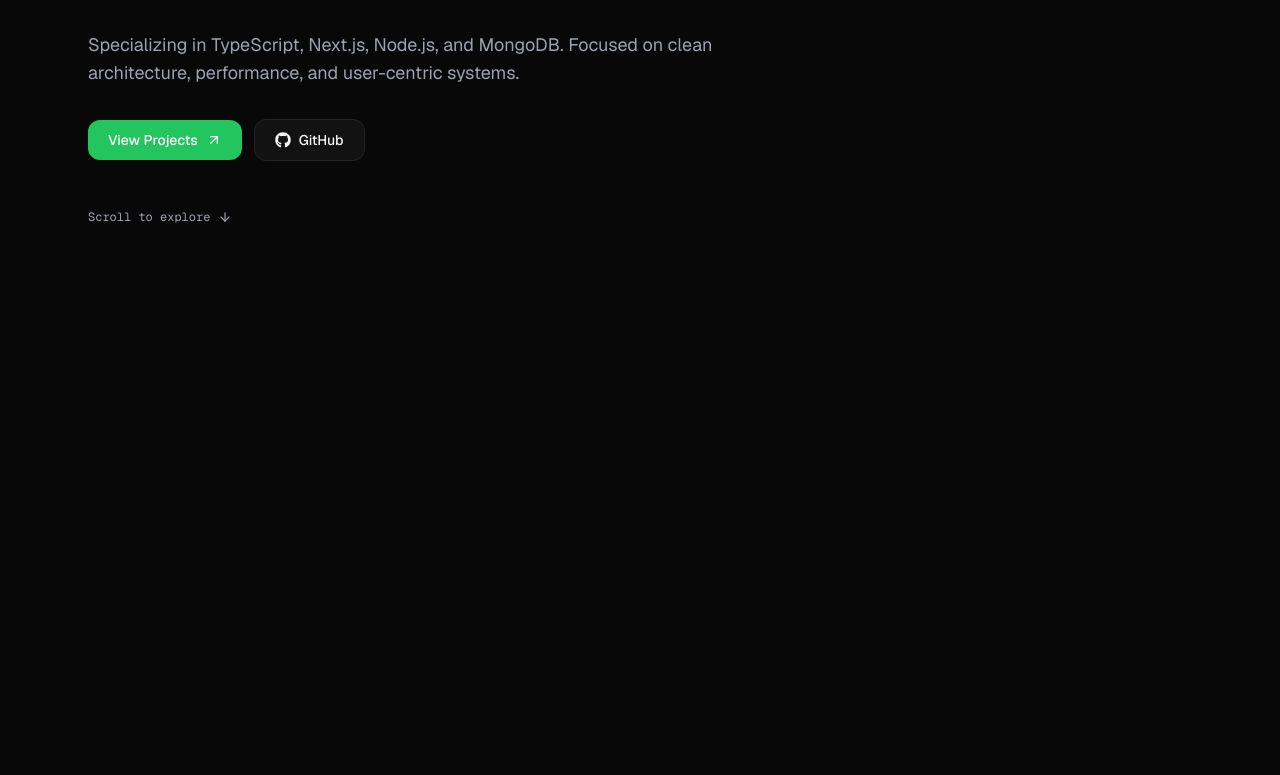
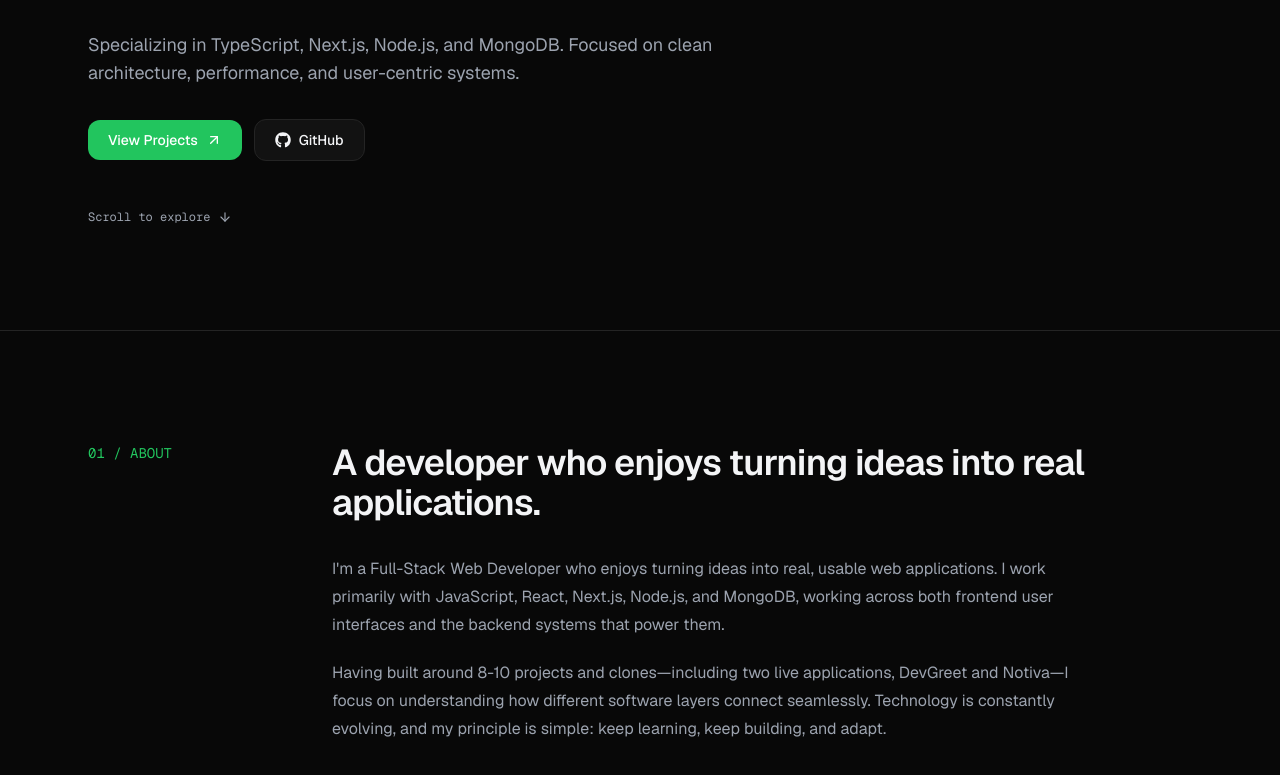
Before and after one commit to ayushjha12310/ayushjha-portfolio, a Next.js app: page / in a window 1280 px wide. Shown: the part 471-1246 px from the top of the page. Before the commit the page ends 801 px from the top, so only its background shows below. Built offline with nearby package versions, Linux system fonts and the light colour scheme.

Commit message:
feat: add about section

```diff
--- a/src/app/page.tsx
+++ b/src/app/page.tsx
@@ -1,5 +1,6 @@
 import Navbar from "@/components/layout/Navbar";
 import Hero from "@/components/sections/Hero";
+import About from "@/components/sections/About";
 
 export default function Home() {
   return (
@@ -7,6 +8,7 @@ export default function Home() {
       <Navbar />
       <main>
         <Hero />
+        <About />
       </main>
     </>
   );
--- /dev/null
+++ b/src/components/sections/About.tsx
@@ -0,0 +1,31 @@
+import { PORTFOLIO_DATA } from "@/data/portfolioData";
+
+export default function About() {
+  const { personal } = PORTFOLIO_DATA;
+
+  return (
+    <section id="about" className="border-t border-border">
+      <div className="mx-auto max-w-6xl px-6 py-20 md:py-28">
+        <div className="grid gap-10 md:grid-cols-[180px_1fr] md:gap-16">
+          <div>
+            <p className="font-mono text-sm text-accent">
+              01 / ABOUT
+            </p>
+          </div>
+
+          <div className="max-w-3xl">
+            <h2 className="text-3xl font-semibold tracking-tight text-foreground sm:text-4xl">
+              A developer who enjoys turning ideas into real applications.
+            </h2>
+
+            <div className="mt-8 space-y-5 text-base leading-7 text-muted">
+              <p>{personal.aboutBio}</p>
+
+              <p>{personal.mindsetBio}</p>
+            </div>
+          </div>
+        </div>
+      </div>
+    </section>
+  );
+}
```
